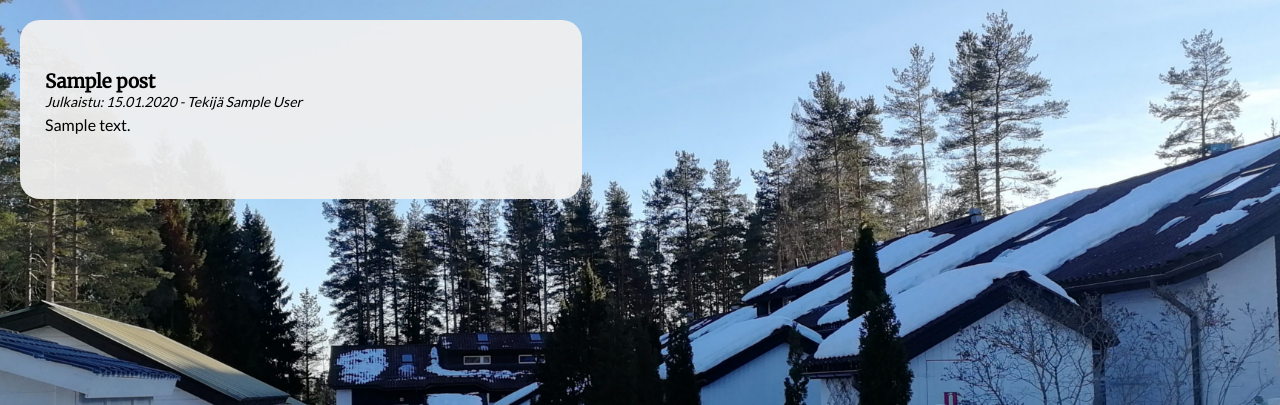
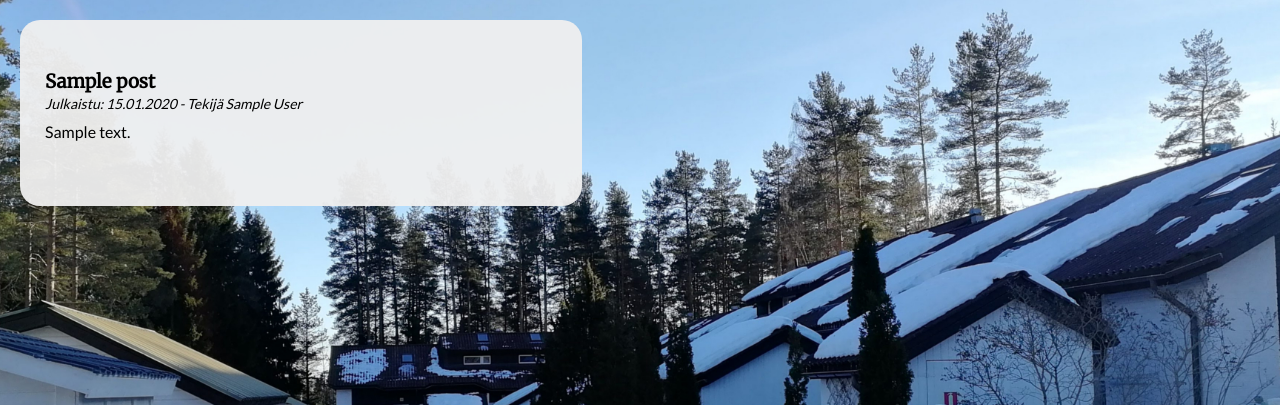
Before and after one commit to Zigelzi/Hakulintie, a Flask app: page /tiedote/1 in a window 1280 px wide. Shown: the part 90-495 px from the top of the page. Run offline with Flask 2, Linux system fonts and the light colour scheme; tables that the repository leaves empty hold one stand-in row (values such as "Sample post").

Commit message:
Changed subtext style and added tiedote contents to retain the whitespaces

```diff
--- a/hakulintie/static/css/style.css
+++ b/hakulintie/static/css/style.css
@@ -161,7 +161,8 @@ Class selectors
 }
 
 .subtext {
-    margin-bottom: 0;
+    display: inline-block;
+    margin-bottom: 10px;
     padding: 0;
     font-size: 0.875rem;
     font-style: italic;
@@ -179,6 +180,10 @@ Class selectors
 
 .post h3, p {
     margin: 0;
+}
+
+.post-content {
+    white-space: pre-wrap;
 }
 
 .yhteystiedot p {
--- a/hakulintie/templates/index.html
+++ b/hakulintie/templates/index.html
@@ -8,7 +8,7 @@
             AsOy Hakulinpuisto
             </h1>
             <a class="subtext" href="https://goo.gl/maps/t1fybqJoUtZ5CSkx7"><img src="{{ url_for('static', filename='img/gmaps_ico.png') }}" alt="Google Maps icon" id="gmaps">Hakulintie 43, 08500 Lohja</a>
-            <div class="post">
+            <div class="">
                 <p>
                     Tähän tulee taloyhtiön lyhyt esittely. Mitä tietoja halutaan kertoa? Rakennusvuosi, asuntojen määrä jne?
                 </p>
@@ -28,9 +28,7 @@
                 <h3><a href="{{ url_for('tiedote', tiedote_id = tiedote.id) }}">{{ tiedote.title }}</a></h3>
                 <p class="subtext">Julkaistu: {{ tiedote.date_posted.strftime('%d %m %Y').replace(' ', '.') }} - Tekijä {{ tiedote.author.first_name }} {{ tiedote.author.last_name }}  </p>
                 <p class="subtext"></p>
-                <p>
-                    {{ tiedote.content }}
-                </p>
+                <p class="post-content">{{ tiedote.content }}</p>
             </div>
             {% endfor %}
     </div>
--- a/hakulintie/templates/post.html
+++ b/hakulintie/templates/post.html
@@ -8,9 +8,7 @@
             <h3>{{ tiedote.title }} </h3>
             <p class="subtext">Julkaistu: {{ tiedote.date_posted.strftime('%d %m %Y').replace(' ', '.') }} - Tekijä {{ tiedote.author.first_name }} {{ tiedote.author.last_name }}  </p>
             <p class="subtext"></p>
-            <p>
-                {{ tiedote.content }}
-            </p>
+            <p class="post-content">{{ tiedote.content }}</p>
             {% if tiedote.author == current_user %}
             <form class="inline-form" action="{{ url_for('muokkaa_tiedotetta', tiedote_id = tiedote.id) }}" method="GET">
                 <input type="submit" value="Muokkaa" class="btn btn-modify">
```
